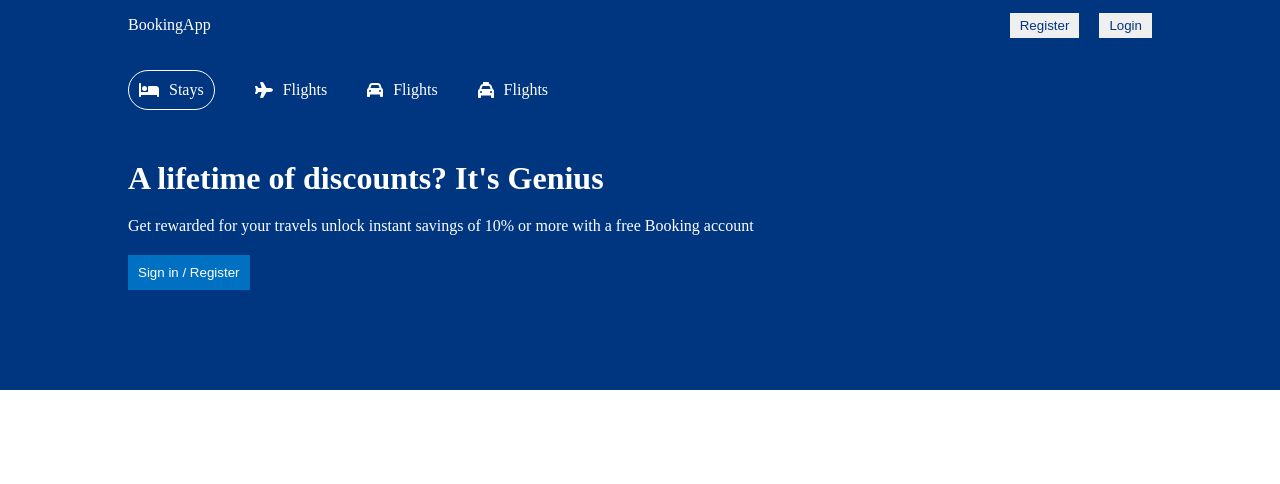
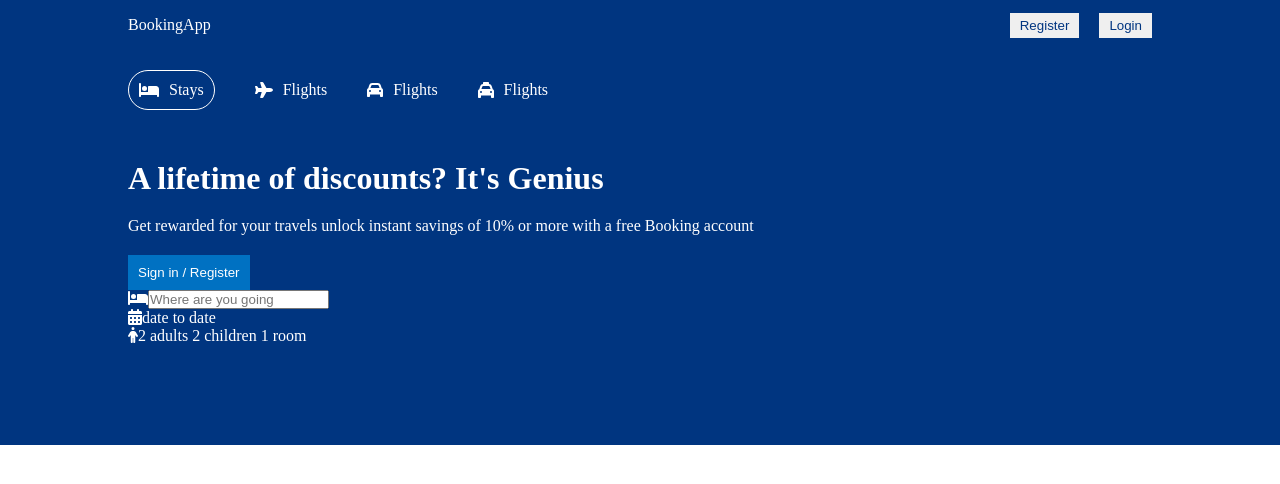
Before and after one commit to WarunaDisanayaka/MERN-Booking-App, a React (Create React App) app in the folder booking/: page / in a window 1280 px wide. Shown: the top 484 px of the page. Built offline with nearby package versions, Linux system fonts and the light colour scheme.

Commit message:
Header search adding

```diff
--- a/booking/src/components/header/Header.jsx
+++ b/booking/src/components/header/Header.jsx
@@ -1,7 +1,7 @@
 import React from 'react'
 import "./header.css"
 import { FontAwesomeIcon } from "@fortawesome/react-fontawesome"
-import { faBed, faCar, faPlane, faTaxi } from '@fortawesome/free-solid-svg-icons'
+import { faBed, faCalendarDays, faCar, faPerson, faPlane, faTaxi } from '@fortawesome/free-solid-svg-icons'
 
 
 
@@ -31,6 +31,20 @@
                 <p className="headerDesc">Get rewarded for your travels unlock instant savings of 10% or
                 more with a free Booking account</p>
                 <button className="headerBtn">Sign in / Register</button>
+                <div className="headerSearch">
+                    <div className="headerSearchItem">
+                        <FontAwesomeIcon icon={faBed} className="headerIcon"/>
+                        <input type="text" placeholder="Where are you going" className="headerSearchInput"/>
+                    </div>
+                    <div className="headerSearchItem">
+                        <FontAwesomeIcon icon={faCalendarDays} className="headerIcon"/>
+                        <span className='headerSearchText'>date to date</span>
+                    </div>
+                    <div className="headerSearchItem">
+                        <FontAwesomeIcon icon={faPerson} className="headerIcon"/>
+                        <span className='headerSearchText'>2 adults 2 children 1 room</span>
+                    </div>
+                </div>
             </div>
         </div>
     )
```
